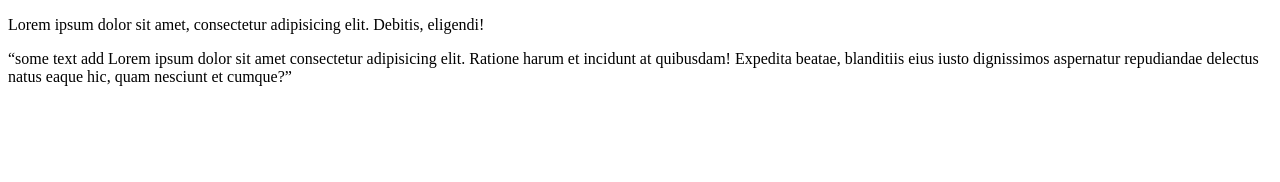
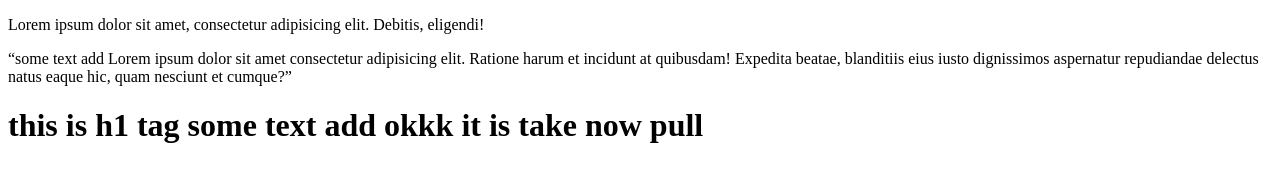
Before and after one commit to Animes101/gitremote1, a plain HTML site: page index.html in a window 1280 px wide. Drawn offline with Linux system fonts and the light colour scheme.

Commit message:
Update index.html add h1 tag
one h1 tag add kora hoyaca and some text add kora hoyaca

```diff
--- a/index.html
+++ b/index.html
@@ -11,5 +11,7 @@
 
     <q>some text add Lorem ipsum dolor sit amet consectetur adipisicing elit. Ratione harum et incidunt at quibusdam! Expedita beatae,
         blanditiis eius iusto dignissimos aspernatur repudiandae delectus natus eaque hic, quam nesciunt et cumque?</q>
+
+    <h1>this is h1 tag some text add okkk it is take now pull</h1>
 </body>
 </html>
```
